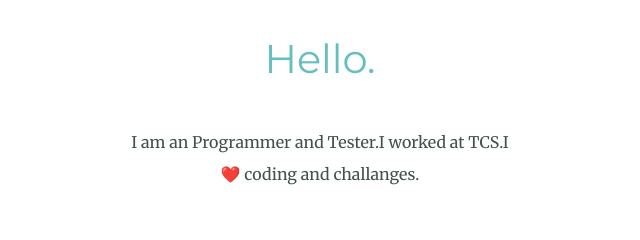
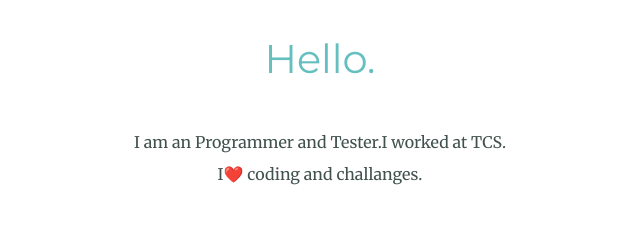
Before and after one commit to mohdadil1/My-Personal-website, a plain HTML site: page index.html in a window 1280 px wide. Shown: the part 1240-1480 px from the top of the page, 320-960 px from the left. Drawn offline with Linux system fonts and the light colour scheme.

Commit message:
Update index.html

```diff
--- a/index.html
+++ b/index.html
@@ -22,7 +22,7 @@
         <div>
           <img class ="circular" src="https://avatars.githubusercontent.com/u/39762134?v=4" alt="adil">
           <h2>Hello.</h2>
-          <p class="intro">I am an Programmer and Tester.I worked at TCS.I❤️ coding and challanges.</p>
+          <p class="intro">I am an Programmer and Tester.I worked at TCS.<br>I❤️ coding and challanges.</p>
         </div>
         <hr>
         <div class="skills">
```
